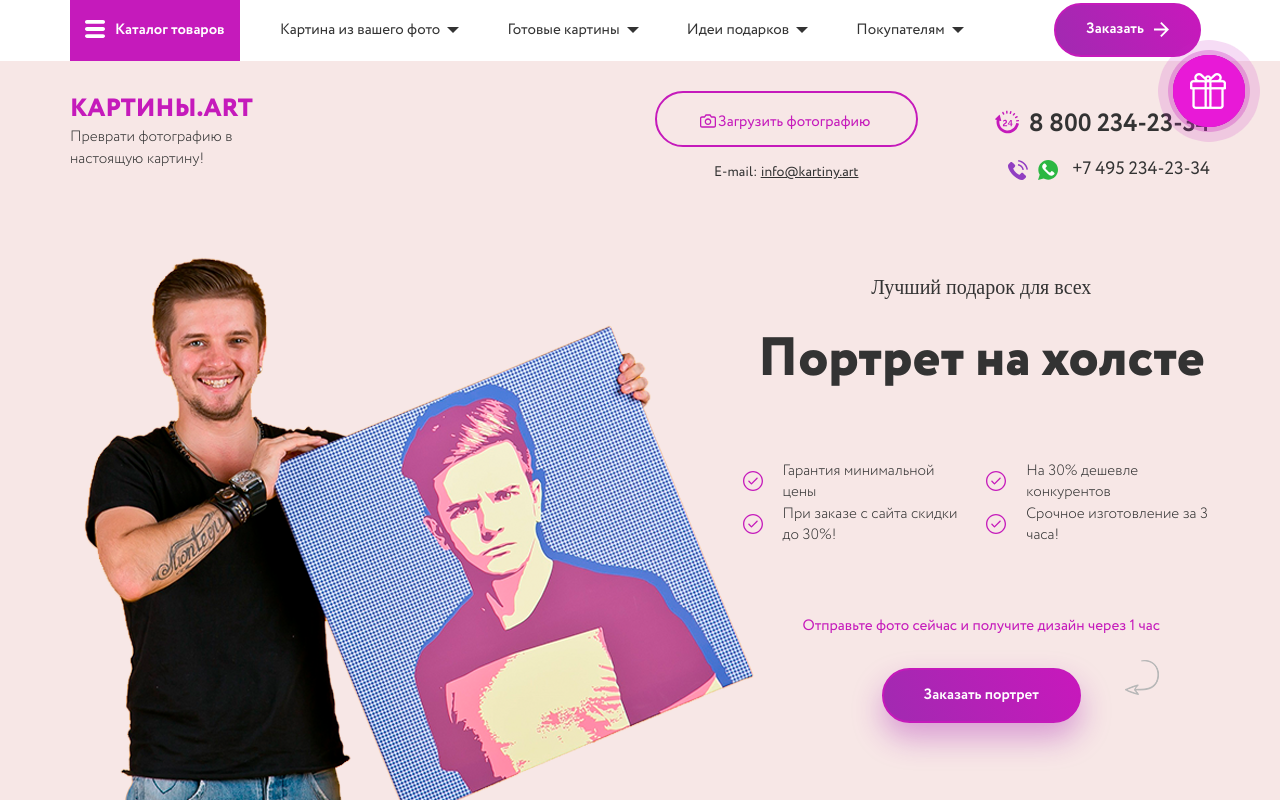
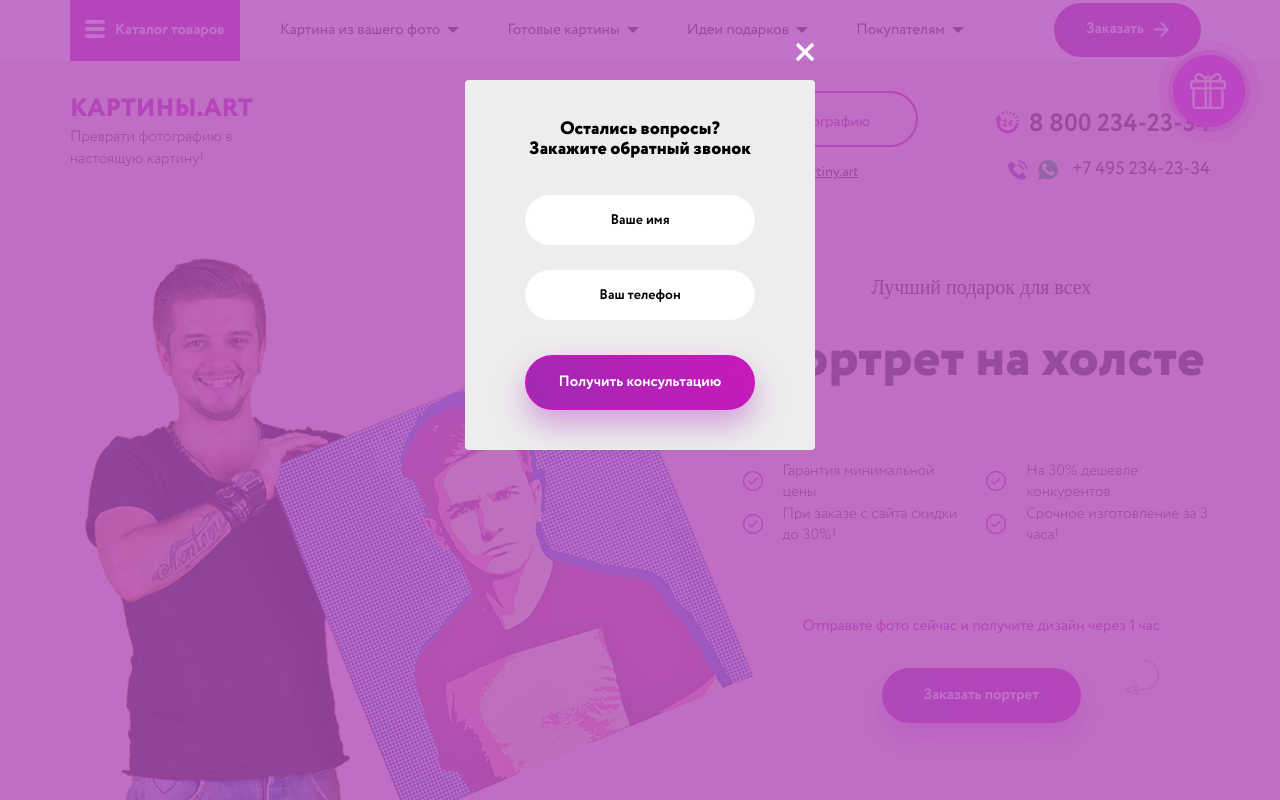
Before and after one commit to Ba6aka/picturesSite, a website with bundled scripts: page src/index.html in a window 1280 px wide. Shown: the top 800 px of the page. Built offline with nearby package versions, Linux system fonts and the light colour scheme; a web font is replaced by a local one.

Commit message:
create function showModalByTime in modal module

```diff
--- a/src/index.html
+++ b/src/index.html
@@ -662,7 +662,7 @@
 	<div class=popup-consultation data-modal>
 		<div class=popup-dialog>
 			<div class=popup-content>
-				<button class=popup-close>&times;</button>
+				<button data-close class=popup-close>&times;</button>
 				<h4>Остались вопросы? Закажите обратный звонок</h4>
 				<div class=main-form>
 					<form class=form action=# method=POST>
--- a/src/js/main.js
+++ b/src/js/main.js
@@ -3,6 +3,7 @@ import { modal } from "./modules/modal";
 window.addEventListener('DOMContentLoaded', () => {
     "Use strict";
 
-    modal('.button-design', '.popup-design', '[data-close]');
-
+    modal('.button-design', '.popup-design', '.popup-close');
+    modal('.button-consultation', '.popup-consultation', '.popup-close');
+    modal('.fixed-gift', '.popup-gift', '.popup-close', true, true);
 });
--- a/src/js/modules/modal.js
+++ b/src/js/modules/modal.js
@@ -1,22 +1,26 @@
-function modal (triggerSelector, windowSelector, closeSelector, clickOverlayModal = true ){
+import { removeElement } from "./removeElem";
+function modal (triggerSelector, windowSelector, closeSelector, clickOverlayModal = true, del = false ){
 
     const trigger = document.querySelectorAll(triggerSelector),
-    // windows = document.querySelectorAll('[data-modal]'),
+    windows = document.querySelectorAll('[data-modal]'),
     modalWindow = document.querySelector(windowSelector),
-    close = document.querySelector(closeSelector),
+    close = document.querySelectorAll(closeSelector),
     scrol = calcScroll();
 
-//   function closeModalWindows(){
-//       windows.forEach((item) =>{
-//           item.style.display = 'none';
-//       });
-//   }
+  function closeModalWindows(){
+      windows.forEach((item) =>{
+          item.style.display = 'none';
+      });
+  }
 
   trigger.forEach((item) =>{
       item.addEventListener('click', (e) =>{
         if (e.target){
             e.preventDefault(); }
-            //   closeModalWindows();
+              closeModalWindows();
+        if (del){
+            removeElement(triggerSelector);
+            }
         modalWindow.style.display = 'block ';
         document.body.style.overflow = 'hidden';
         document.body.style.marginRight = `${scrol}px`;
@@ -24,24 +28,25 @@ function modal (triggerSelector, windowSelector, closeSelector, clickOverlayModa
   });
 
   modalWindow.addEventListener('click', (e) =>{
-      if (e.target == modalWindow && clickOverlayModal){
-        console.log(e.target)
+      if (e.target && e.target == modalWindow && clickOverlayModal){
           modalWindow.style.display = 'none';
           document.body.style.overflow = '';
           document.body.style.marginRight = `0px`;
       }
 
+
   });
 
-  close.addEventListener('click', (e) =>{
+  close.forEach((item) =>{
+    item.addEventListener('click', (e) =>{
         if (e.target){
             modalWindow.style.display = 'none';
             document.body.style.overflow = '';
-        //   closeModalWindows();
+            closeModalWindows();
             document.body.style.marginRight = `0px`;
         }
     });
-
+  });
 
     function calcScroll(){
     let div = document.createElement('div');
@@ -56,10 +61,27 @@ function calcScroll(){
     let scroll = div.offsetWidth - div.clientWidth;
 
     return scroll;
+    }
 
+    function showModalByTime(selector, time){
+        setTimeout(() => {
+            let display;
 
+            document.querySelectorAll('[data-modal]').forEach((item) =>{
+                if (getComputedStyle(item).display !== 'none'){
+                    display = 'block';
+                }
+            });
+
+           if (!display){
+                document.querySelector(selector).style.display = 'block';
+                document.body.overflow = 'hidden';
+           }
+        }, time);
 
     }
+
+    showModalByTime('.popup-consultation', 5000);
 }
 
 export {modal};
```
Also changed, not shown: dist/index.html, dist/script.js, 1 other file. Lines whose indentation alone changed are shown as unchanged.
